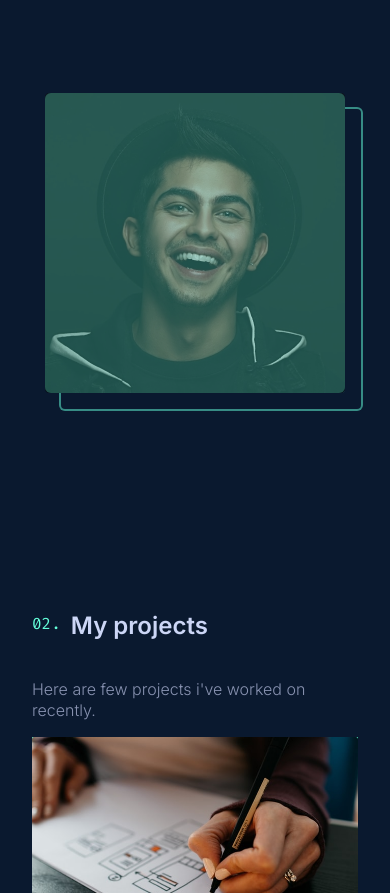
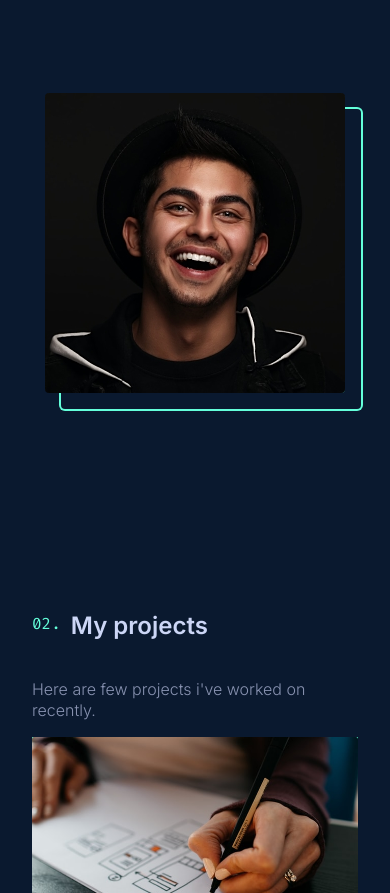
Before and after one commit to tahsinkarim/my-first-website, a plain HTML site: page index.html in a window 390 px wide. Shown: the part 1390-2283 px from the top of the page. Drawn offline with nearby package versions, Linux system fonts and the light colour scheme.

Commit message:
image update

```diff
--- a/style.css
+++ b/style.css
@@ -456,6 +456,9 @@ h3.intro__subtitle {
   .about__right {
     width: auto;
   }
+  .about__right img {
+    opacity: 1;
+  }
 }
 
 /* My Projects */
```
